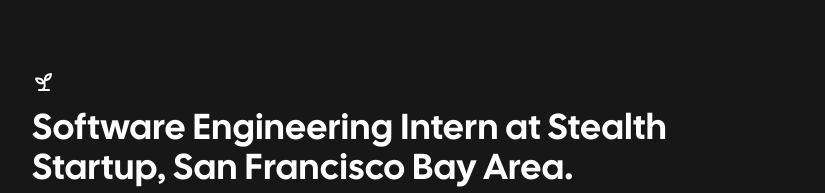
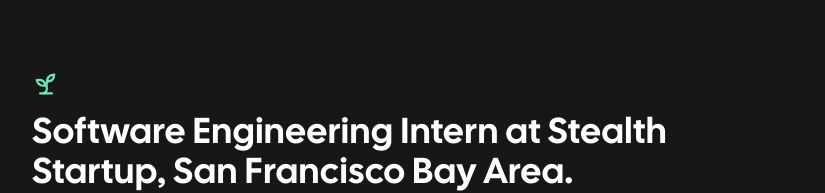
Before and after one commit to tanayvaswani/tanayvaswani-portfolio, a Next.js app: page / in a window 1280 px wide. Shown: the part 138-331 px from the top of the page, without its empty margins (224-1049 px from the left). Built offline with nearby package versions, Linux system fonts and the light colour scheme.

Commit message:
feat: layout

```diff
--- a/components/hero/hero-section.tsx
+++ b/components/hero/hero-section.tsx
@@ -27,7 +27,7 @@ const HeroSection = () => {
           headingFont.className
         )}
       >
-        <SproutIcon />
+        <SproutIcon className="h-7 w-7 text-emerald-300" />
         <TextGenerateEffect
           delay={0.1}
           textColor={""}
```
